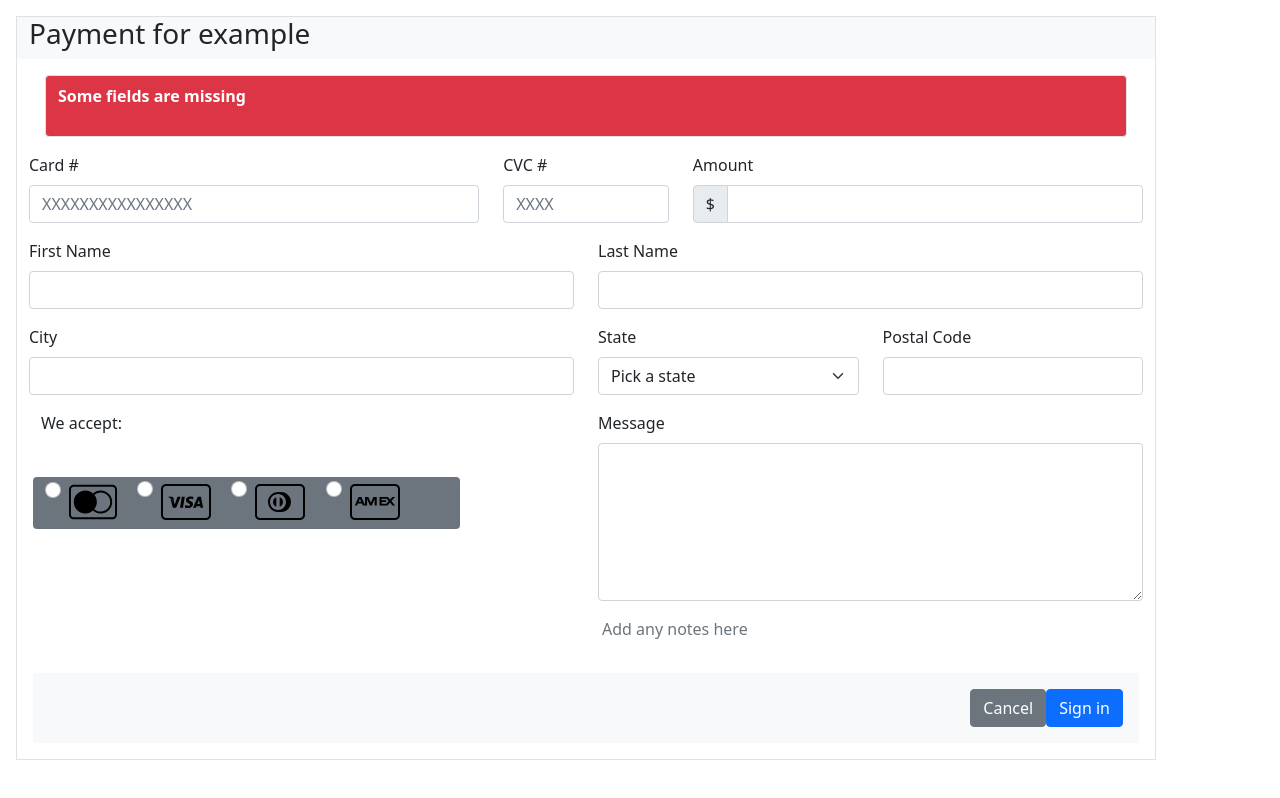
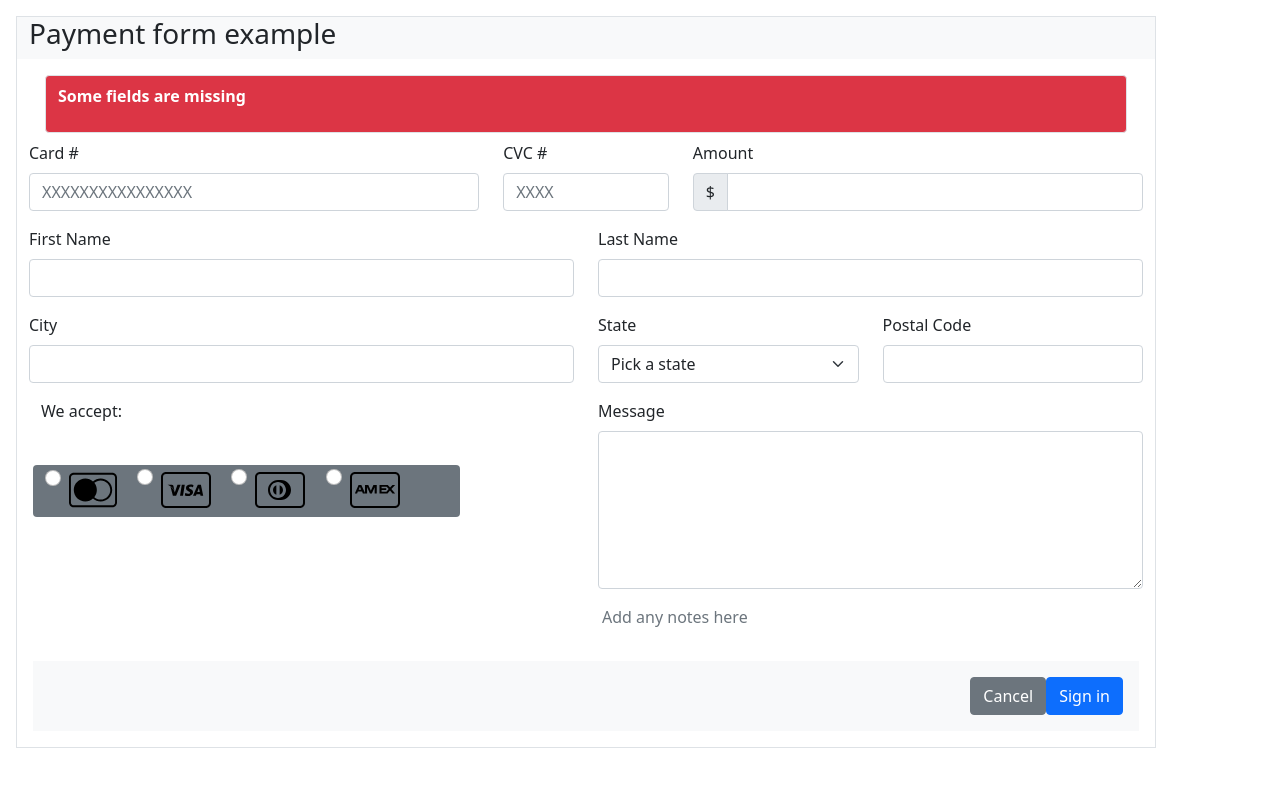
Before and after one commit to 4GeeksAcademy/ERIKLUNA-HTML-HELLO, a website: page index.html in a window 1280 px wide. Drawn offline with nearby package versions, Linux system fonts and the light colour scheme; files that its build step writes are made by us from their sources.

Commit message:
html form

```diff
--- a/index.html
+++ b/index.html
@@ -6,19 +6,19 @@
     <meta name="viewport" content="width=device-width, initial-scale=1.0">
     <link href="https://cdn.jsdelivr.net/npm/bootstrap@5.0.2/dist/css/bootstrap.min.css" rel="stylesheet" integrity="sha384-EVSTQN3/azprG1Anm3QDgpJLIm9Nao0Yz1ztcQTwFspd3yD65VohhpuuCOmLASjC" crossorigin="anonymous">
     <link rel="stylesheet" type="text/css" href="styles.css">
-    <title>html-hello</title>
+    <title>html-form</title>
 </head>
 <body>
-    <div class="container m-3 main border soloid 2px black">
+    <div class="container m-3 main border solid 2px black">
 
         <div class="row">
             <div class="col bg-light">
-                <h3>Payment for example</h3>
+                <h3>Payment form example</h3>
               </div>
         </div>
 
 
-        <div class="row bg-danger text-white fw-bold m-3  mb-3  pb-1 rounded-2 border soloid 2px black">
+        <div class="row bg-danger text-white fw-bold m-3  mb-2   rounded-2 border soloid 2px black">
             <div class="col mt-2 mb-2">
                 <p>Some fields are missing</p>
             </div>
```
